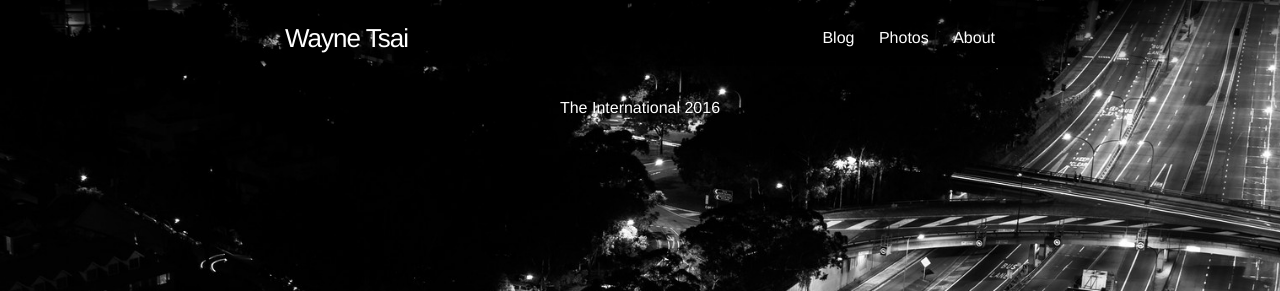
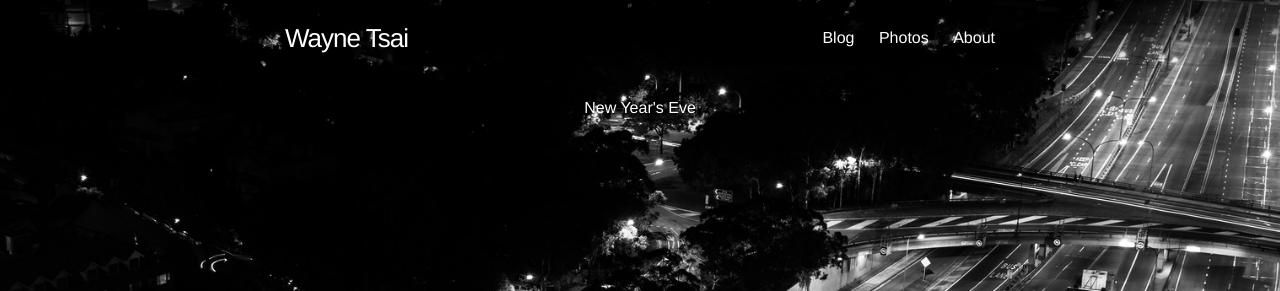
Before and after one commit to watbe/watbe.github.io, a Jekyll site: the page built from index.html, in a window 1280 px wide. Shown: the top 291 px of the page. Built offline with Jekyll 4.4.1, drawn with Linux system fonts in a browser that asks for light colours.

Commit message:
Update index.html

```diff
--- a/index.html
+++ b/index.html
@@ -5,7 +5,7 @@ layout: default
 <div class="home">
 
   <p class="photo-caption">
-  <a href="http://photos.tsai.co/" title="View Photography Site">The International 2016</a>
+  <a href="http://photos.tsai.co/" title="View more of my photos">New Year's Eve</a>
   </p>
 
 </div>
```
